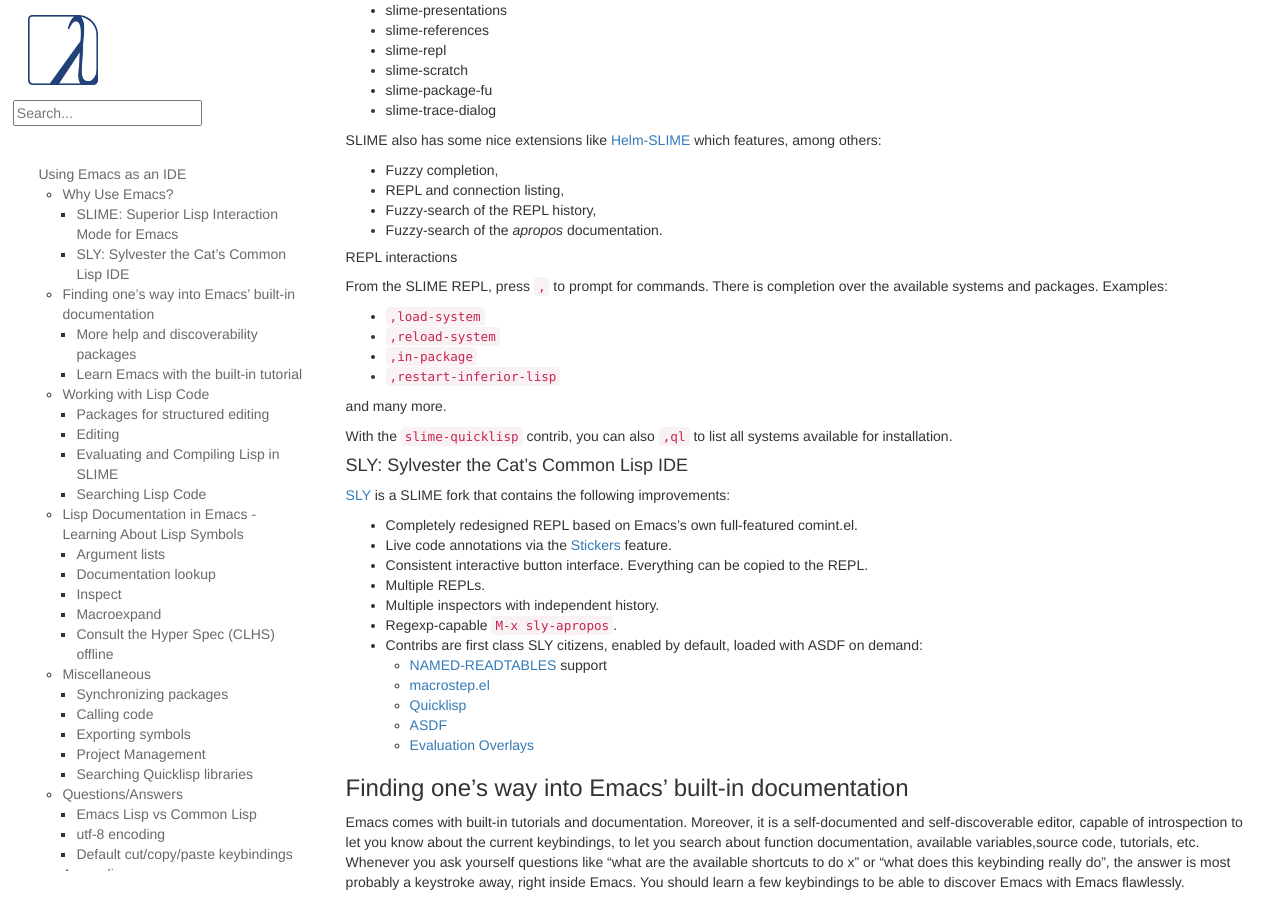
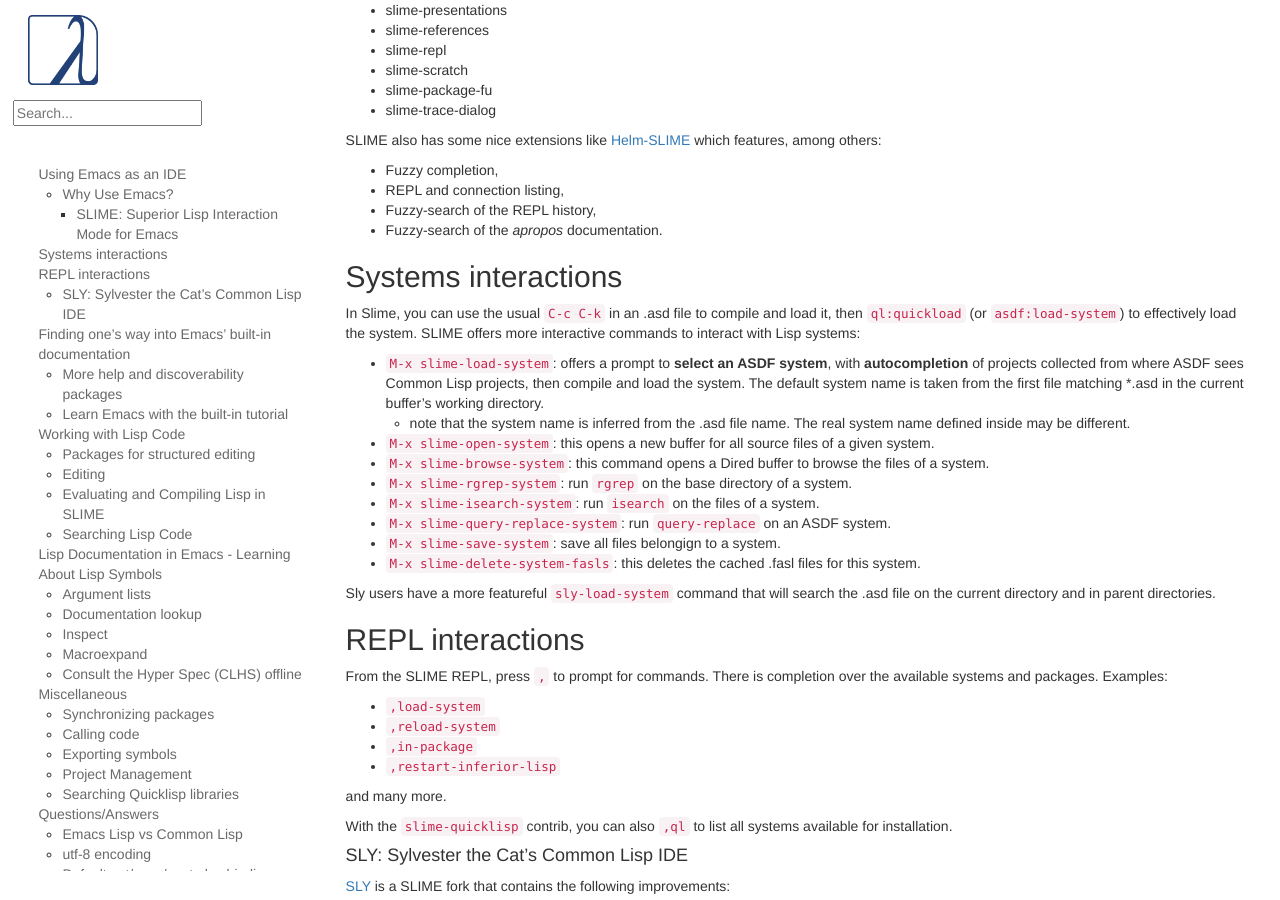
Before and after one commit to LispCookbook/cl-cookbook, a Jekyll site: the page built from emacs-ide.md, in a window 1280 px wide and 900 px high, scrolled down 2041 px. Built offline with Jekyll 4.4.1, drawn with Linux system fonts in a browser that asks for light colours.

Commit message:
emacs: add Slime system interactive commands: M-x slime-load/browse/open/rgrep/save-system

```diff
--- a/emacs-ide.md
+++ b/emacs-ide.md
@@ -95,7 +95,24 @@
 - Fuzzy-search of the REPL history,
 - Fuzzy-search of the _apropos_ documentation.
 
-##### REPL interactions
+## Systems interactions
+
+In Slime, you can use the usual `C-c C-k` in an .asd file to compile and load it, then `ql:quickload` (or `asdf:load-system`) to effectively load the system. SLIME offers more interactive commands to interact with Lisp systems:
+
+- `M-x slime-load-system`: offers a prompt to **select an ASDF system**, with **autocompletion** of projects collected from where ASDF sees Common Lisp projects, then compile and load the system. The default system name is taken from the first file matching *.asd in the current buffer's working directory.
+  - note that the system name is inferred from the .asd file name. The real system name defined inside may be different.
+- `M-x slime-open-system`: this opens a new buffer for all source files of a given system.
+- `M-x slime-browse-system`: this command opens a Dired buffer to browse the files of a system.
+- `M-x slime-rgrep-system`: run `rgrep` on the base directory of a system.
+- `M-x slime-isearch-system`: run `isearch` on the files of a system.
+- `M-x slime-query-replace-system`: run `query-replace` on an ASDF system.
+- `M-x slime-save-system`: save all files belongign to a system.
+- `M-x slime-delete-system-fasls`: this deletes the cached .fasl files for this system.
+
+Sly users have a more featureful `sly-load-system` command that will search the .asd file on the current directory and in parent directories.
+
+
+## REPL interactions
 
 From the SLIME REPL, press `,` to prompt for commands.  There is completion
 over the available systems and packages.  Examples:
```
